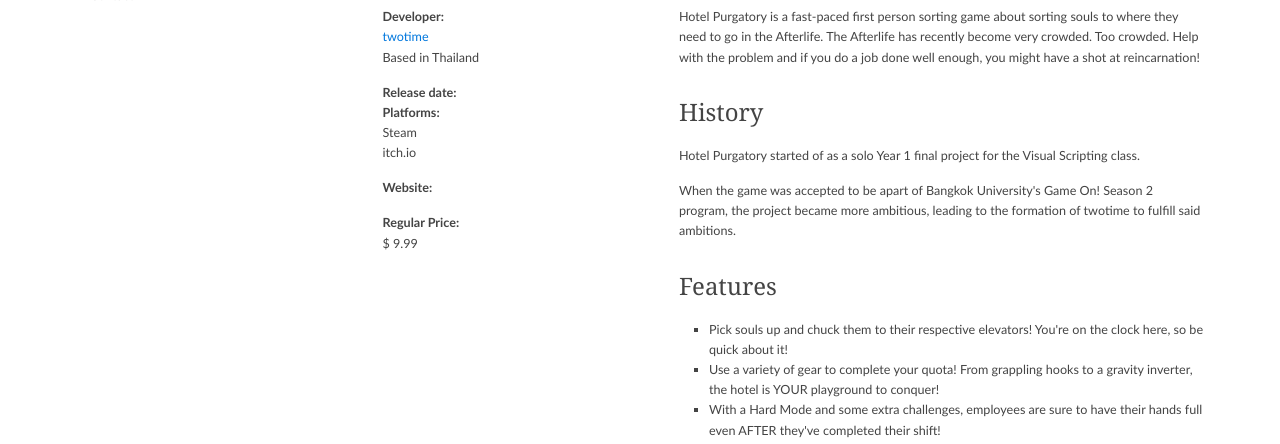
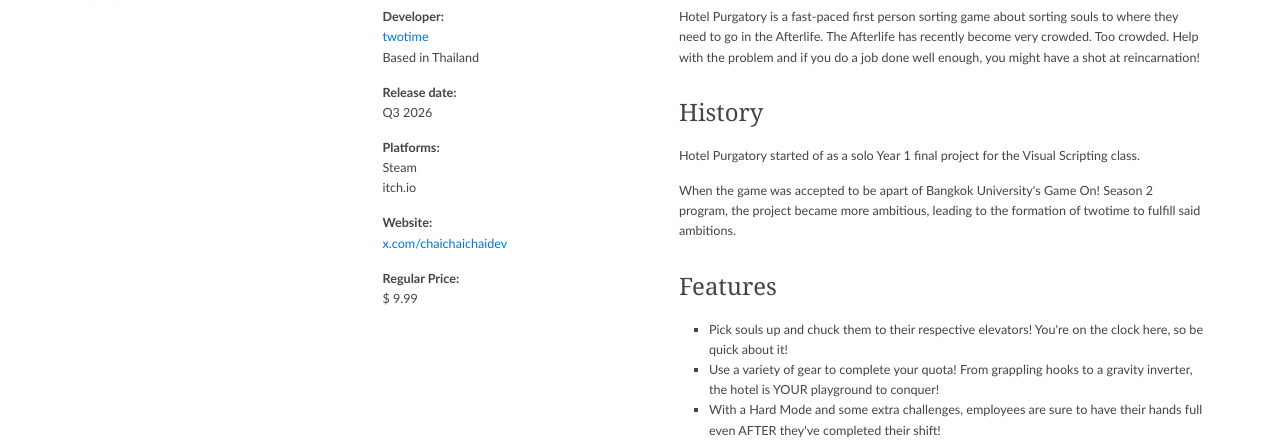
Before and after one commit to greenmasala/hp-presskit, a plain HTML site: page hp/index.html in a window 1280 px wide. Shown: the part 391-835 px from the top of the page. Drawn offline with Linux system fonts and the light colour scheme.

Commit message:
Fixed release date

```diff
--- a/hp/index.html
+++ b/hp/index.html
@@ -6,7 +6,7 @@
 
     <title>Hotel Purgatory - twotime</title>
 
-    <link rel="shortcut icon" href="images/favicon.ico?t=1781257067751">
+    <link rel="shortcut icon" href="images/favicon.ico?t=1781257826303">
 
     <link rel="stylesheet" href="../css/normalize.css">
     <link rel="stylesheet" href="../css/master.css">
@@ -105,6 +105,7 @@
 
 
                 <dt>Release date:</dt>
+                <dd>Q3 2026</dd>
 
                 <dt>Platforms:</dt>
                 <dd>
@@ -116,7 +117,7 @@
 
                 <dt>Website:</dt>
                 <dd>
-                  <a href=""></a>
+                  <a href="https://x.com/chaichaichaidev">x.com/chaichaichaidev</a>
                 </dd>
 
                 <dt>Regular Price:</dt>
```
Also changed, not shown: index.html (+1 -10 lines), 3 other files.
